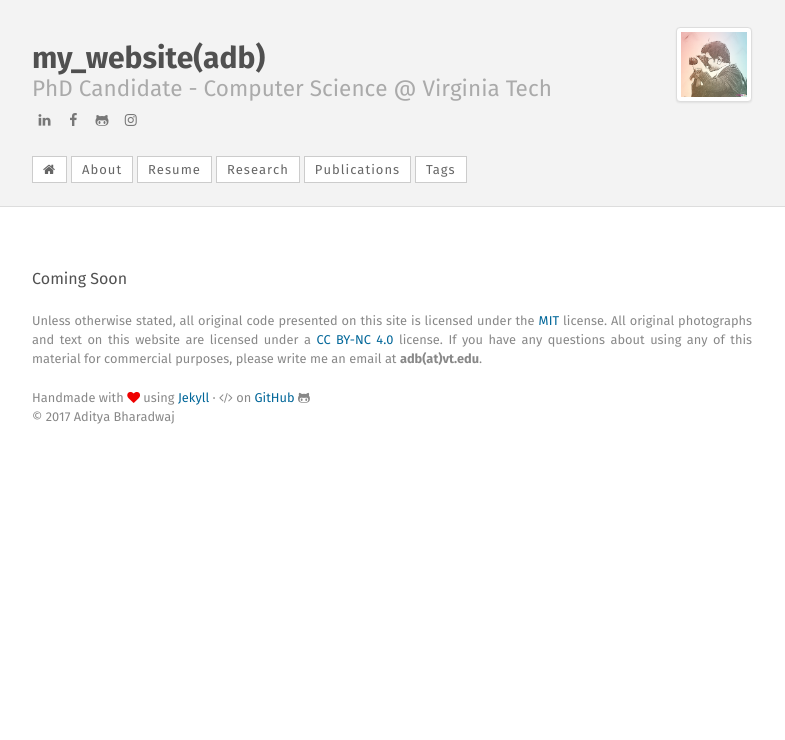
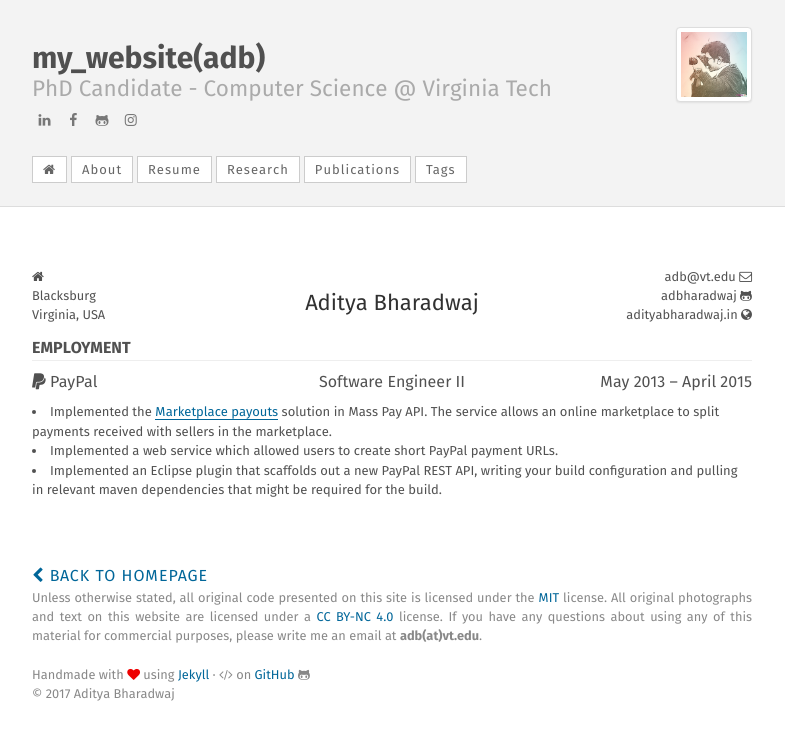
Before and after one commit to adbharadwaj/adbharadwaj.github.io, a Jekyll site: the page built from resume.html, in a window 1280 px wide. Shown: the top 740 px of the page, without its empty margins (248-1033 px from the left). Built offline with Jekyll 4.4.1, drawn with Linux system fonts in a browser that asks for light colours.

Commit message:
Adding resume. Added PayPal experience.

```diff
--- a/_includes/head.html
+++ b/_includes/head.html
@@ -92,11 +92,9 @@
     <link rel="icon" type="image/png" sizes="16x16" href="{{ "
     /assets/icons/favicon-16x16.png" | prepend: site.baseurl }}">
 
-    <link rel="manifest" href="{{ "
-    /assets/icons/manifest.json" | prepend: site.baseurl }}">
+    <link rel="manifest" href="{{ "/assets/icons/manifest.json" | prepend: site.baseurl }}">
 
-    <link rel="mask-icon" href="{{ "
-    /assets/icons/safari-pinned-tab.svg" | prepend: site.baseurl }}" color="#5bbad5">
+    <link rel="mask-icon" href="{{ "/assets/icons/safari-pinned-tab.svg" | prepend: site.baseurl }}" color="#5bbad5">
     <meta name="theme-color" content="#ffffff">
 
     <!--<meta name="google-site-verification" content="LZj" />-->
--- /dev/null
+++ b/resume.html
@@ -0,0 +1,73 @@
+---
+layout: default
+title: Resume
+description: My Resume.
+keywords: resume, cv, professional experience, education, programming skills
+---
+<style>
+    p{
+        margin: 0;
+    }
+
+    .bold {
+        font-weight: bold;
+    }
+
+    hr {
+        margin: 0;
+        margin-bottom: 0.5em;
+    }
+
+    ul.resume  {
+        list-style-position: inside;
+        padding-left:0;
+    }
+
+    ul.resume >li {
+        font-size: small;
+    }
+</style>
+<div class="page">
+
+    <div class="row">
+        <div class="col-md-4 lighter">
+            <small style="display: block"><i class="fa fa-home"></i></small>
+            <small style="display: block">Blacksburg</small>
+            <small style="display: block">Virginia, USA</small>
+        </div>
+        <div class="col-md-4" style="text-align: center">
+            <h5>Aditya Bharadwaj</h5>
+        </div>
+        <div class="col-md-4 lighter" style="text-align:right">
+            <small style="display: block">adb@vt.edu <i class="fa fa-envelope-o"></i></small>
+            <small style="display: block">adbharadwaj <i class="fa fa-github-alt"></i></small>
+            <small style="display: block">adityabharadwaj.in <i class="fa fa-globe"></i></small>
+        </div>
+    </div>
+    <p class="text-uppercase bold">Employment</p>
+    <hr>
+    <div class="row" style="margin-bottom: 0.5em;">
+        <div class="col-md-4">
+            <p style="display: block"><i class="fa fa-paypal"></i> PayPal</p>
+        </div>
+        <div class="col-md-4" style="text-align: center">
+            <p>Software Engineer II</p>
+        </div>
+        <div class="col-md-4" style="text-align:right">
+            <p style="display: block">May 2013 – April 2015</p>
+        </div>
+    </div>
+    <ul class="resume">
+        <li>Implemented the <a href="https://developer.paypal.com/docs/classic/use-cases/uc_marketplace-payouts/">Marketplace payouts</a> solution in Mass Pay API. The service allows an online marketplace to split payments received with sellers in the marketplace.</li>
+        <li>
+            Implemented a web service which allowed users to create short PayPal payment URLs.
+        </li>
+        <li>
+            Implemented an Eclipse plugin that scaffolds out a new PayPal REST API, writing your build configuration and pulling in relevant maven dependencies that might be required for the build.
+        </li>
+    </ul>
+</div>
+
+<div class="back">
+    <a href="/"><i class="fa fa-chevron-left"></i> Back to Homepage</a>
+</div>
--- a/resume.md
+++ /dev/null
@@ -1,7 +0,0 @@
----
-# You don't need to edit this file, it's empty on purpose.
-# Edit theme's home layout instead if you wanna make some changes
-# See: https://jekyllrb.com/docs/themes/#overriding-theme-defaults
-layout: default
----
-Coming Soon
```
